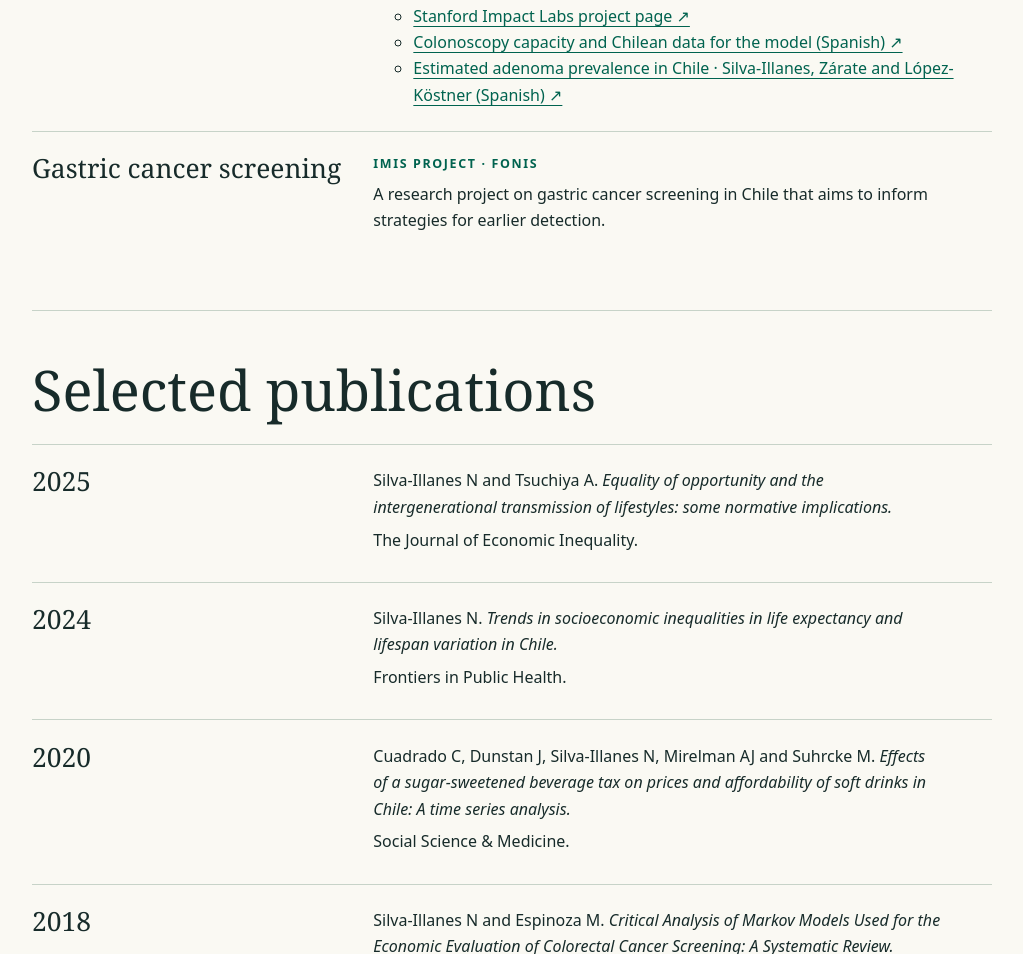
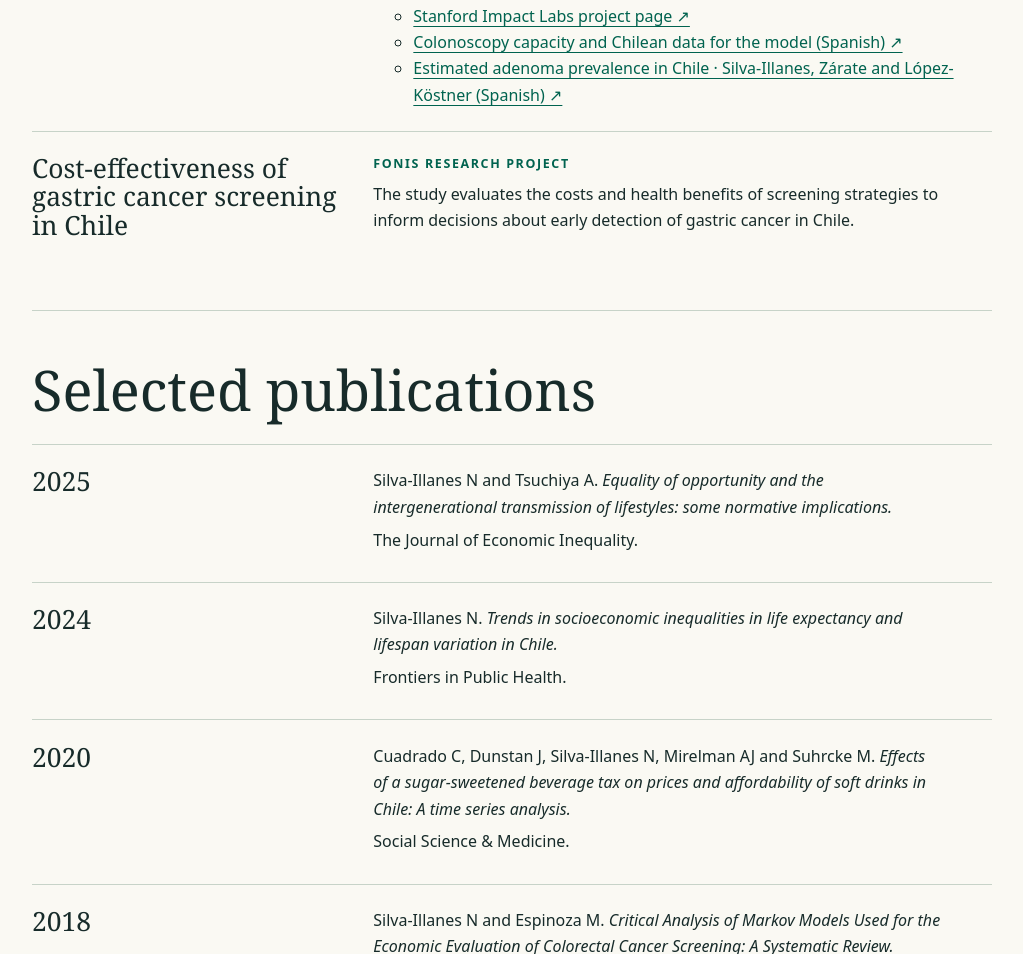
Before and after one commit to nsilvai/sitio-academico, a plain HTML site: page en.html in a window 1280 px wide. Shown: the part 2225-3179 px from the top of the page, without its empty margins (128-1151 px from the left). Drawn offline with Linux system fonts and the light colour scheme.

Commit message:
Clarify the gastric cancer screening FONIS project

```diff
--- a/en.html
+++ b/en.html
@@ -35,7 +35,7 @@ footer{padding-block:1.8rem;color:#455a54}@media(max-width:620px){.projects > li
 <li><a href="https://saludpublica.uchile.cl/noticias/227215/profesor-nicolas-silva-lidera-investigacion-internacional-">Colonoscopy capacity and Chilean data for the model (Spanish) ↗</a></li>
 <li><a href="https://historico.gastrolat.org/tl-51-prevalencia-estimada-de-adenomas-en-poblacion-chilena-utilizando-datos-de-un-programa-piloto-de-tamizaje-de-cancer-de-colon-y-recto/">Estimated adenoma prevalence in Chile · Silva-Illanes, Zárate and López-Köstner (Spanish) ↗</a></li>
 </ul></div></li>
-<li id="imis"><h3>Gastric cancer screening</h3><div><p class="label">IMIS project · FONIS</p><p>A research project on gastric cancer screening in Chile that aims to inform strategies for earlier detection.</p></div></li>
+<li id="imis"><h3>Cost-effectiveness of gastric cancer screening in Chile</h3><div><p class="label">FONIS research project</p><p>The study evaluates the costs and health benefits of screening strategies to inform decisions about early detection of gastric cancer in Chile.</p></div></li>
 </ul></section>
 <section id="publications"><h2>Selected publications</h2>
 <ul class="projects">
```
